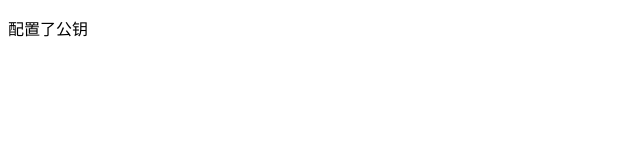
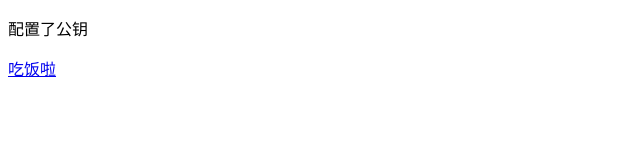
Before and after one commit to FreshFancy/firstProgram, a plain HTML site: page index.html in a window 1280 px wide. Shown: the full height of the page, 0-640 px from the left. Drawn offline with Linux system fonts and the light colour scheme.

Commit message:
再次提交

```diff
--- a/index.html
+++ b/index.html
@@ -6,5 +6,6 @@
 </head>
 <body>
 <div><p>配置了公钥</p></div>
+<a href="#">吃饭啦</a>
 </body>
 </html>
```
